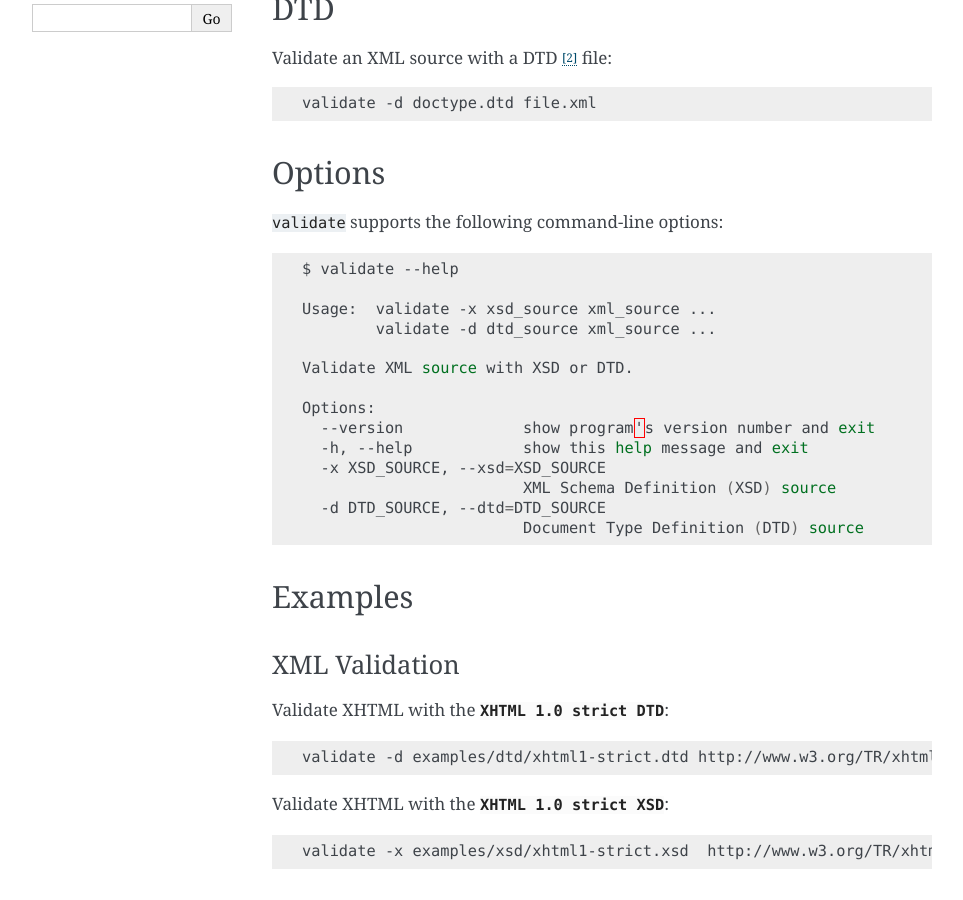
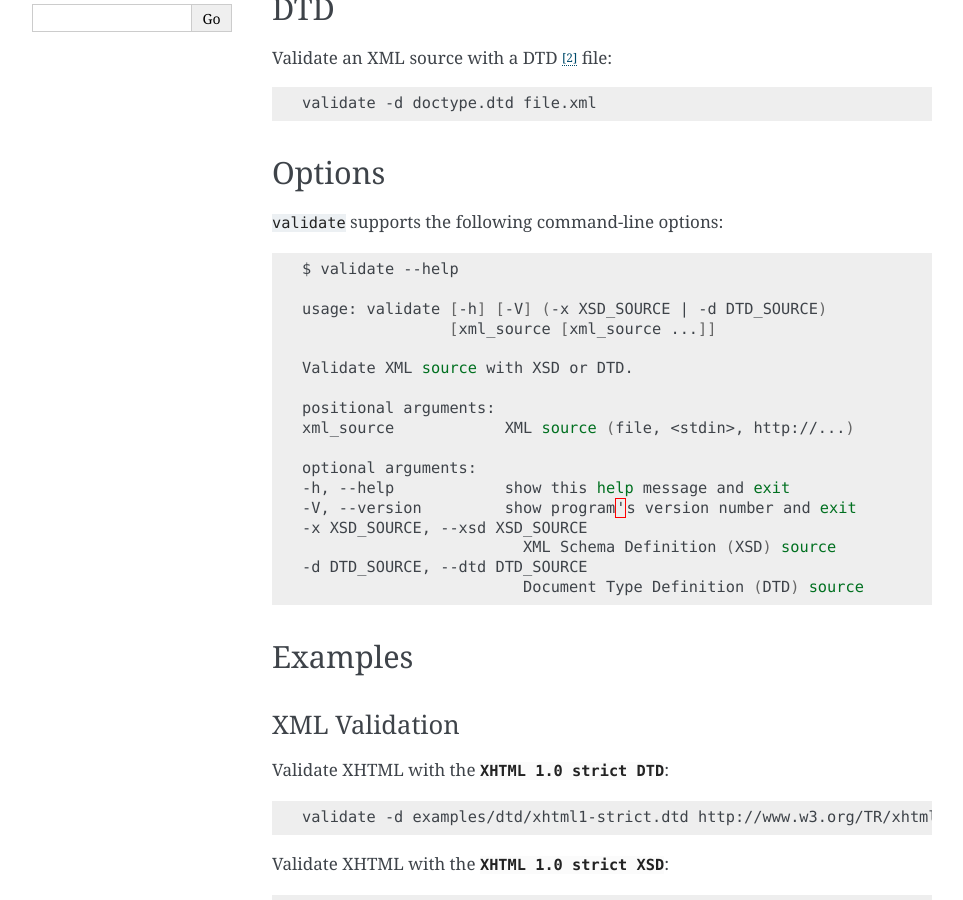
Before and after one commit to peteradrichem/Xul, a Sphinx documentation site: the page built from docs/validate.rst, in a window 1280 px wide and 900 px high, scrolled down 391 px. Shown: the whole window, without its empty margins (148-1111 px from the left). Built offline with Sphinx 7.4.7, drawn with Linux system fonts in a browser that asks for light colours.

Commit message:
Upgraded validate from optparse module to argparse module.

```diff
--- a/docs/validate.rst
+++ b/docs/validate.rst
@@ -37,17 +37,20 @@ Options
 
    $ validate --help
 
-   Usage:  validate -x xsd_source xml_source ...
-           validate -d dtd_source xml_source ...
+   usage: validate [-h] [-V] (-x XSD_SOURCE | -d DTD_SOURCE)
+                   [xml_source [xml_source ...]]
 
    Validate XML source with XSD or DTD.
 
-   Options:
-     --version             show program's version number and exit
-     -h, --help            show this help message and exit
-     -x XSD_SOURCE, --xsd=XSD_SOURCE
+   positional arguments:
+   xml_source            XML source (file, <stdin>, http://...)
+
+   optional arguments:
+   -h, --help            show this help message and exit
+   -V, --version         show program's version number and exit
+   -x XSD_SOURCE, --xsd XSD_SOURCE
                            XML Schema Definition (XSD) source
-     -d DTD_SOURCE, --dtd=DTD_SOURCE
+   -d DTD_SOURCE, --dtd DTD_SOURCE
                            Document Type Definition (DTD) source
 
 Examples
@@ -104,5 +107,5 @@ Validate the XML Schema XSD with the
 
 .. rubric:: Footnotes
 
-.. [#] `XML Schema 1.0 and 1.1 <http://www.w3.org/XML/Schema>`_
-.. [#] `XML Document Type Definition <http://www.w3.org/TR/xml/#dtd>`_
+.. [#] `XML Schema 1.0 and 1.1 <https://www.w3.org/XML/Schema>`_
+.. [#] `XML Document Type Definition <https://www.w3.org/TR/xml/#dtd>`_
```
Also changed, not shown: 1 other file.
